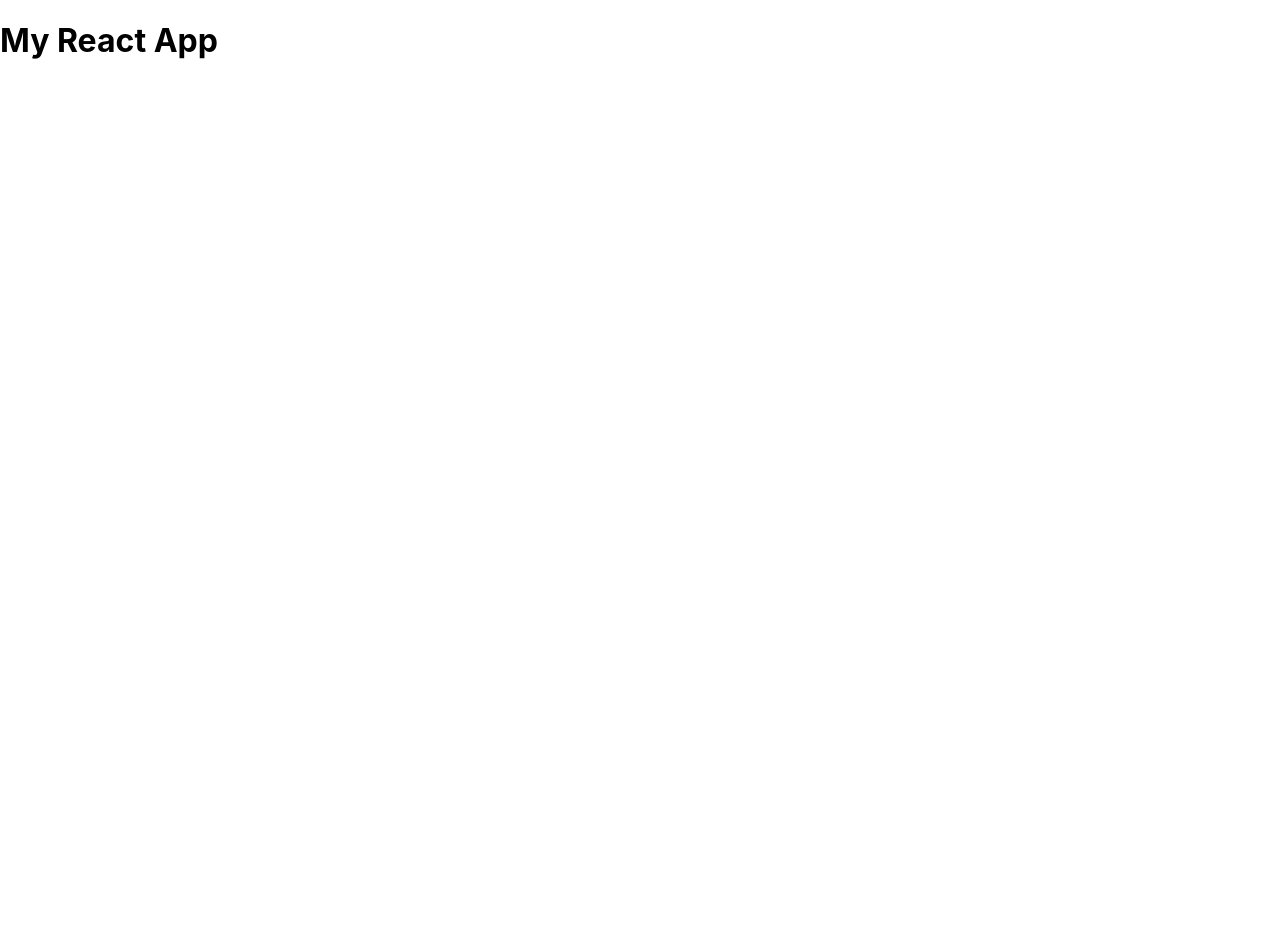
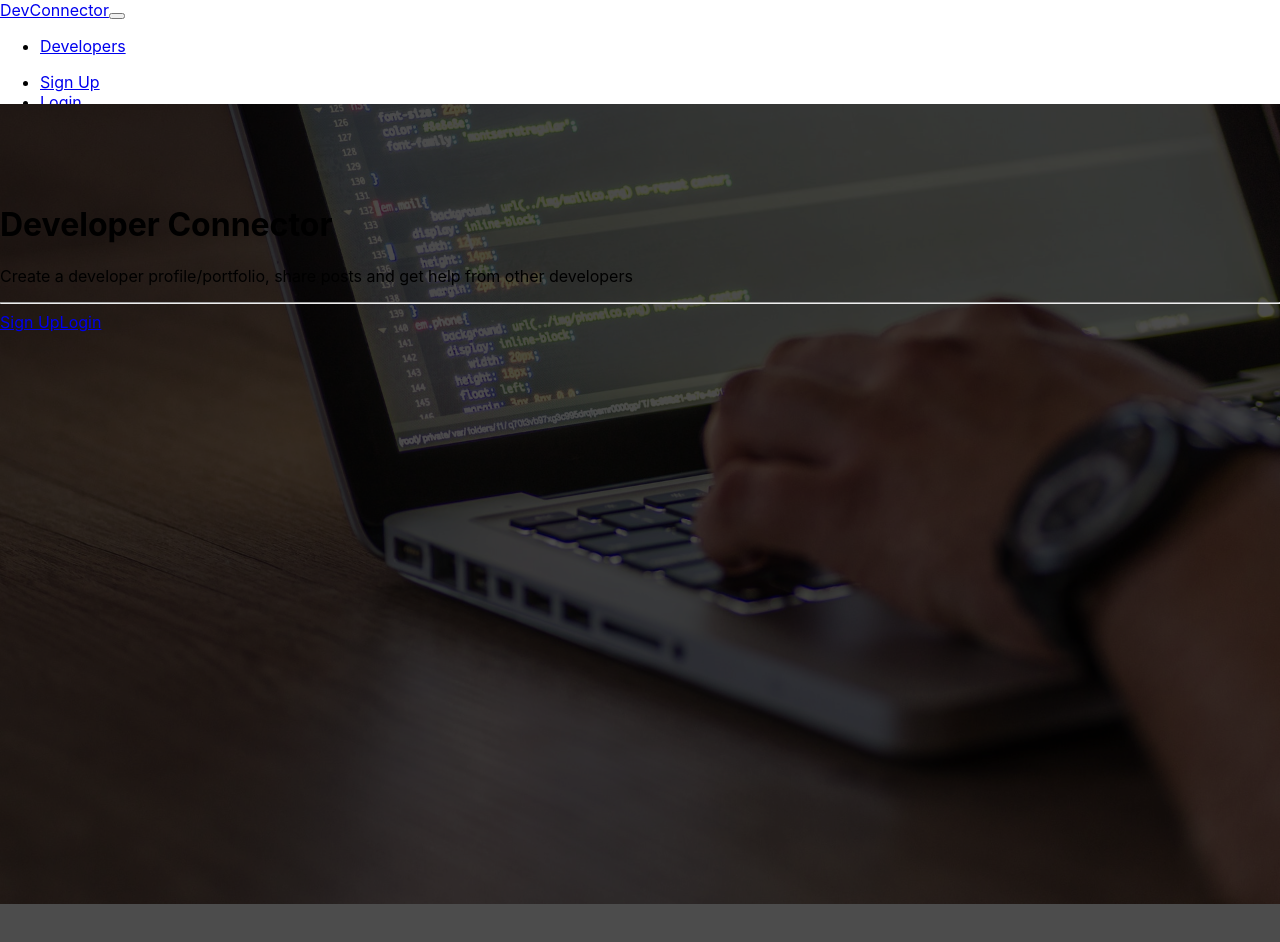
Before and after one commit to codewizard0803/dev-connector, a React (Create React App) app in the folder client/: page / in a window 1280 px wide. Shown: the top 942 px of the page. Before the commit the page ends 800 px from the top, so only its background shows below. Built offline with nearby package versions, Linux system fonts and the light colour scheme; the HTML template or start-up script is replaced by a standard one.

Commit message:
addded in Navbar, Landing, Footer components to app

```diff
--- a/client/src/App.js
+++ b/client/src/App.js
@@ -1,11 +1,16 @@
 import React, { Component } from "react";
 import "./App.css";
+import Navbar from "./components/layout/Navbar";
+import Footer from "./components/layout/Footer";
+import Landing from "./components/layout/Landing";
 
 class App extends Component {
   render() {
     return (
       <div className="App">
-        <h1>My React App</h1>
+      <Navbar />
+      <Landing />
+      <Footer />
       </div>
     );
   }
```
